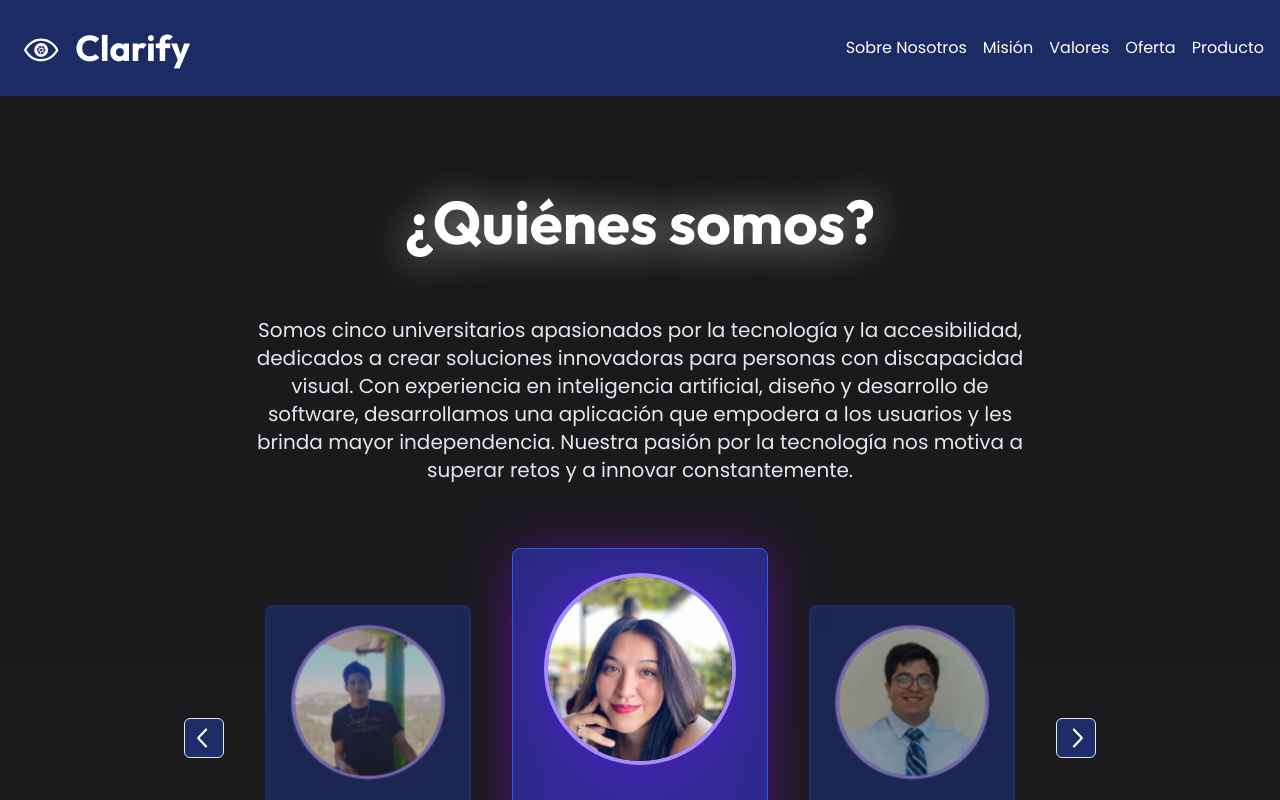
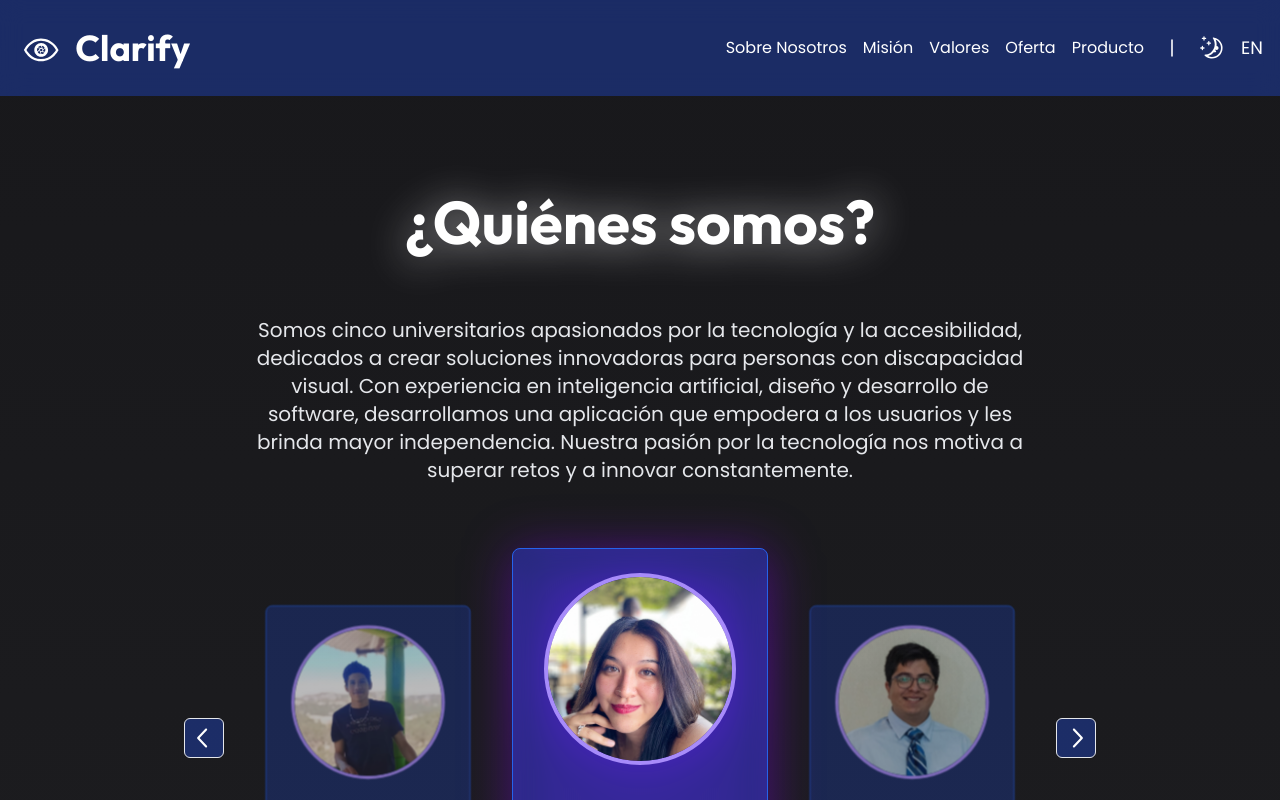
Before and after one commit to MarcoTheBigCreator/clarify-landing-page, a Next.js app: page / in a window 1280 px wide. Shown: the top 800 px of the page. Built offline with nearby package versions, Linux system fonts and the light colour scheme.

Commit message:
chore: Update dependencies and add next-themes package

```diff
--- a/package.json
+++ b/package.json
@@ -14,6 +14,7 @@
     "clsx": "^2.1.1",
     "framer-motion": "^11.3.31",
     "next": "14.2.7",
+    "next-themes": "^0.3.0",
     "react": "^18",
     "react-dom": "^18",
     "tailwind-merge": "^2.5.2"
--- a/src/app/globals.css
+++ b/src/app/globals.css
@@ -27,3 +27,17 @@ html {
     text-wrap: balance;
   }
 }
+
+.icon-transition {
+  transition: opacity 0.3s ease-in-out, transform 0.3s ease-in-out;
+}
+
+.icon-enter {
+  opacity: 0;
+  transform: rotate(180deg);
+}
+
+.icon-enter-active {
+  opacity: 1;
+  transform: rotate(0deg);
+}
--- a/src/app/layout.tsx
+++ b/src/app/layout.tsx
@@ -2,6 +2,7 @@ import type { Metadata } from 'next';
 import './globals.css';
 import { Footer, Navbar } from '@/components';
 import { poppins } from '@/config';
+import { Providers } from '@/providers';
 
 export const metadata: Metadata = {
   title: 'Create Next App',
@@ -14,12 +15,14 @@ export default function RootLayout({
   children: React.ReactNode;
 }>) {
   return (
-    <html lang="en">
+    <html lang="en" suppressHydrationWarning>
       <body className={poppins.className}>
         <div className="min-h-screen bg-gradient-to-b from-zinc-900 to-zinc-800 text-white overflow-hidden">
-          <Navbar />
-          {children}
-          <Footer />
+          <Providers>
+            <Navbar />
+            {children}
+            <Footer />
+          </Providers>
         </div>
       </body>
     </html>
--- a/src/components/Navbar.tsx
+++ b/src/components/Navbar.tsx
@@ -2,10 +2,16 @@
 
 import { useState } from 'react';
 import { AnimatePresence, motion } from 'framer-motion';
-import { Cross1Icon, HamburgerMenuIcon } from '@radix-ui/react-icons';
+import {
+  Cross1Icon,
+  DividerVerticalIcon,
+  HamburgerMenuIcon,
+} from '@radix-ui/react-icons';
 import { navbar } from '@/locales';
 import { titleFont } from '@/config';
 import { Logo } from './ui/Logo';
+import { ThemeSwitch } from './ui/ThemeSwitch';
+import { LanguageButton } from './ui/LanguageButton';
 
 interface NavbarItem {
   name: string;
@@ -38,7 +44,6 @@ export const Navbar = () => {
           Clarify
         </motion.h1>
         <nav className="hidden md:block" aria-label="Main navigation">
-          {/* Etiqueta aria para navegación principal */}
           <ul className="flex space-x-4">
             {navbar.map((navbarItem: NavbarItem, index) => (
               <motion.li
@@ -51,11 +56,24 @@ export const Navbar = () => {
                 <a
                   href={navbarItem.link}
                   className="hover:text-violet-400 transition-colors focus:outline-none focus-visible:ring focus-visible:ring-violet-500"
+                  rel="noreferrer"
                 >
                   {navbarItem.name}
                 </a>
               </motion.li>
             ))}
+
+            {/* Theme and Language Buttons */}
+            <DividerVerticalIcon
+              className="h-6 w-6 text-white"
+              aria-hidden="true"
+            />
+            <ThemeSwitch aria-label="Cambiar tema" />
+            <LanguageButton
+              text="EN"
+              href="/en"
+              aria-label="Cambiar idioma a inglés"
+            />
           </ul>
         </nav>
         <motion.button
@@ -84,8 +102,6 @@ export const Navbar = () => {
             aria-label="Mobile menu"
           >
             <ul className="flex flex-col space-y-2" role="list">
-              {' '}
-              {/* Rol de lista para semántica correcta */}
               {navbar.map((navbarItem: NavbarItem) => (
                 <motion.li
                   key={navbarItem.name}
@@ -98,11 +114,23 @@ export const Navbar = () => {
                     href={navbarItem.link}
                     className="block py-2 px-4 hover:bg-violet-700 transition-colors focus:outline-none focus-visible:ring focus-visible:ring-violet-500"
                     onClick={toggleMenu}
+                    rel="noreferrer"
                   >
                     {navbarItem.name}
                   </a>
                 </motion.li>
               ))}
+
+              {/* Theme and Language Buttons */}
+              <hr />
+              <div className="ml-3 py-4 flex space-x-5">
+                <ThemeSwitch aria-label="Cambiar tema" />
+                <LanguageButton
+                  text="EN"
+                  href="/en"
+                  aria-label="Cambiar idioma a inglés"
+                />
+              </div>
             </ul>
           </motion.nav>
         )}
--- a/src/components/index.ts
+++ b/src/components/index.ts
@@ -6,9 +6,11 @@ export * from './ProductPresentation';
 export * from './Team';
 export * from './ui/Button';
 export * from './ui/Card';
+export * from './ui/LanguageButton';
 export * from './ui/ProductDescription';
 export * from './ui/ProductPreview';
 export * from './ui/SectionInfo';
 export * from './ui/SectionsInfoGrid';
 export * from './ui/SectionWithImage';
+export * from './ui/ThemeSwitch';
 export * from './Values';
--- /dev/null
+++ b/src/components/ui/LanguageButton.tsx
@@ -0,0 +1,28 @@
+'use client';
+
+import { useRouter } from 'next/navigation';
+
+interface LanguageButtonProps {
+  icon?: React.ReactNode;
+  text: string;
+  href: string;
+}
+
+export const LanguageButton = ({ icon, text, href }: LanguageButtonProps) => {
+  const router = useRouter();
+
+  const onHandleLocale = (href: string) => {
+    router.replace(href);
+  };
+
+  return (
+    <button
+      type="button"
+      onClick={() => onHandleLocale(href)}
+      className="focus:outline-none focus:ring-2 focus:ring-violet-500 rounded-full text-lg h-6 w-6 flex items-center justify-center"
+    >
+      {icon && <span className="mr-1">{icon}</span>}
+      {text}
+    </button>
+  );
+};
--- a/src/components/ui/ProductPreview.tsx
+++ b/src/components/ui/ProductPreview.tsx
@@ -50,7 +50,7 @@ export const ProductPreview = () => {
             Tu navegador no soporta la etiqueta de video.
           </video>
         </div>
-        <div className="absolute -bottom-2 left-[7.7rem] w-6 h-6 bg-gray-600 rounded-full"></div>
+        <div className="absolute -bottom-[0.55rem] left-[7.7rem] w-6 h-6 bg-gray-600 rounded-full"></div>
         <div className="absolute -top-2 left-[5.3rem] w-28 h-1 bg-gray-600 rounded"></div>
       </div>
     </div>
--- /dev/null
+++ b/src/components/ui/ThemeSwitch.tsx
@@ -0,0 +1,51 @@
+'use client';
+
+import { useEffect, useState } from 'react';
+import { useTheme } from 'next-themes';
+import { MoonIcon, SunIcon } from '@radix-ui/react-icons';
+
+export const ThemeSwitch = () => {
+  const [mounted, setMounted] = useState(false);
+  const { setTheme, resolvedTheme } = useTheme();
+  const [iconAnimation, setIconAnimation] = useState('icon-enter');
+
+  useEffect(() => {
+    setMounted(true);
+    setTimeout(() => {
+      setIconAnimation('icon-enter-active');
+    }, 100);
+  }, []);
+
+  const handleClick = () => {
+    setIconAnimation('icon-enter');
+    setTimeout(() => {
+      setTheme(resolvedTheme === 'dark' ? 'light' : 'dark');
+      setTimeout(() => {
+        setIconAnimation('icon-enter-active');
+      }, 100);
+    }, 300);
+  };
+
+  if (!mounted)
+    return (
+      <div className="w-6 h-6 animate-pulse bg-gray-400 dark:bg-neutral-700 rounded-full" />
+    );
+
+  return (
+    <button
+      type="button"
+      onClick={handleClick}
+      className="focus:outline-none focus:ring-2 focus:ring-violet-500 rounded-full text-sm h-6 w-6 flex items-center justify-center"
+    >
+      {resolvedTheme === 'dark' ? (
+        <SunIcon
+          className={`w-6 h-6 text-white hover:text-violet-500 icon-transition ${iconAnimation}`}
+        />
+      ) : (
+        <MoonIcon
+          className={`w-6 h-6 text-white hover:text-violet-500 icon-transition ${iconAnimation}`}
+        />
+      )}
+    </button>
+  );
+};
--- /dev/null
+++ b/src/providers/Providers.tsx
@@ -0,0 +1,15 @@
+'use client';
+
+import { ThemeProvider } from 'next-themes';
+
+interface ProvidersProps {
+  children: React.ReactNode;
+}
+
+export function Providers({ children }: ProvidersProps) {
+  return (
+    <ThemeProvider attribute="class" defaultTheme="system" enableSystem>
+      {children}
+    </ThemeProvider>
+  );
+}
--- /dev/null
+++ b/src/providers/index.ts
@@ -0,0 +1 @@
+export * from './Providers';
--- a/tailwind.config.ts
+++ b/tailwind.config.ts
@@ -19,6 +19,7 @@ const config: Config = {
       },
     },
   },
+  darkMode: 'class',
   plugins: [],
 };
 export default config;
```
Also changed, not shown: 1 other file (tests, documents, lock files or other folders).
